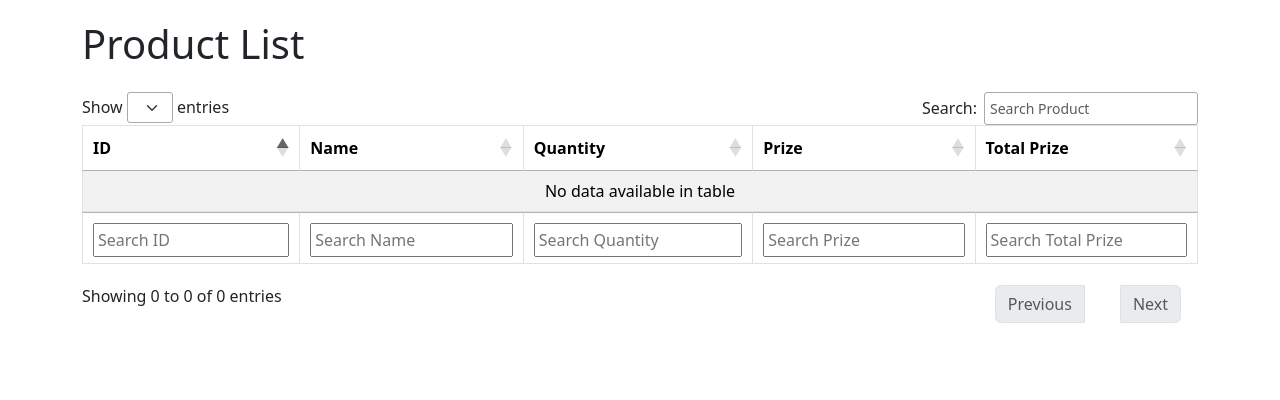
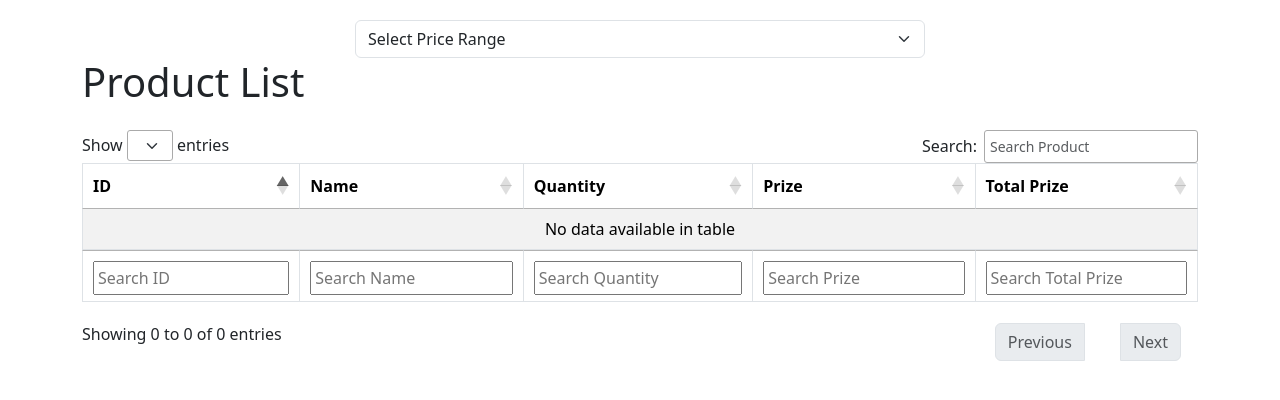
Before and after one commit to abbhau/product_app, a Django app: template product_pro/templates/product_list.html in a window 1280 px wide. Shown: the top 400 px of the page. Run offline with Django 5.2, Linux system fonts and the light colour scheme; the template is opened without the code that fills it, so the values that code supplies are empty; some libraries are stand-ins or nearby versions.

Commit message:
prize range filter applied

```diff
--- a/product_pro/product_app/views.py
+++ b/product_pro/product_app/views.py
@@ -82,6 +82,14 @@ def product_list(request):
         queryset = Product.objects.all()
         total_records = queryset.count()
          # Global search (applied to all columns)
+
+        prize_range = request.GET.get('price_range', '')
+        if prize_range:
+            prize_range_start = prize_range.split("-")[0]
+            prize_range_end = prize_range.split("-")[1]
+            queryset = queryset.filter(
+                total_prize__range=(prize_range_start, prize_range_end)
+            )
         global_search_value = request.GET.get('search[value]', '').strip()
         if global_search_value:
             queryset = queryset.filter(
@@ -101,6 +109,7 @@ def product_list(request):
         if search_columns[3]:  # Prize column
             queryset = queryset.filter(prize=search_columns[3])
         if search_columns[4]:  # Total Prize column
+            print(search_columns[4])
             queryset = queryset.filter(total_prize=search_columns[4])
 
         if order_dir == 'asc':
--- a/product_pro/templates/product_list.html
+++ b/product_pro/templates/product_list.html
@@ -29,6 +29,21 @@
 </head>
 <body>
     <div class="container">
+        <div class="row">
+            <select name="price_range" id="price_range" class="form-select w-50 mx-auto">
+                <option value="">Select Price Range</option>
+                <option value="0-1000">0 - 1000</option>
+                <option value="1001-2000">1001 - 2000</option>
+                <option value="2001-3000">2001 - 3000</option>
+                <option value="3001-4000">3001 - 4000</option>
+                <option value="4001-5000">4001 - 5000</option>
+                <option value="5001-6000">5001 - 6000</option>
+                <option value="6001-7000">6001 - 7000</option>
+                <option value="7001-8000">7001 - 8000</option>
+                <option value="8001-9000">8001 - 9000</option>
+                <option value="9001-10000">9001 - 10000</option>
+              </select>
+        </div>
         <h1 class="mb-4">Product List</h1>
         <table id="product-datatable" class="table table-striped table-bordered" style="width:100%">
             <thead>
@@ -76,6 +91,7 @@
                         $('#product-datatable tfoot input').each(function(index) {
                             d[`columns[${index}][search][value]`] = this.value;
                         });
+                        d.price_range = $('#price_range').val()
                     }
                 },
                 "columns": [
@@ -106,6 +122,9 @@
             $('#product-datatable tfoot input').on('keyup change', function() {
                 table.ajax.reload(); // Reload data with new search criteria
             });
+            $('#price_range').change(function(){
+                table.ajax.reload();
+            })
         });
     </script>
 </body>
```
